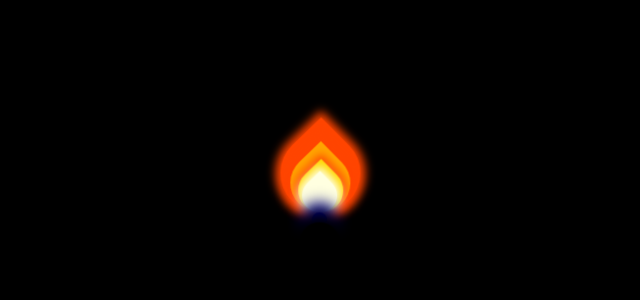
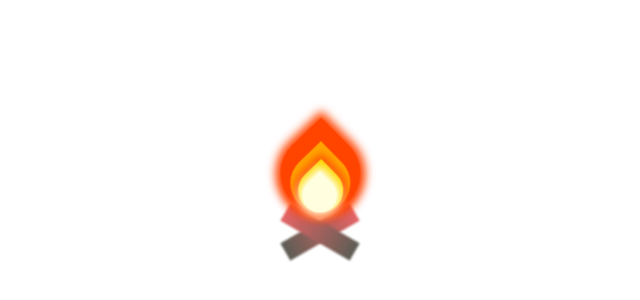
Before and after one commit to vincentntang/codepen-demos, a plain HTML site: page dark-souls-bonfire/index.html in a window 1280 px wide. Shown: the part 196-496 px from the top of the page, without its empty margins (360-1000 px from the left). Drawn offline with Linux system fonts and the light colour scheme.

Commit message:
Enhancing flame with logs

```diff
--- a/dark-souls-bonfire/index.html
+++ b/dark-souls-bonfire/index.html
@@ -5,14 +5,20 @@
   </head>
 
   <body>
-    <div clas="wrapper">
+    <div class="wrapper">
       <div class="flame-wrapper">
         <div class="flame red"></div>
         <div class="flame orange"></div>
         <div class="flame gold"></div>
         <div class="flame white"></div>
         <div class="base blue"></div>
-        <div class="base black"></div>
+      </div>
+      <div class="log log-left"></div>
+      <div class="log log-right"></div>
+      <div class="sword-wrapper">
+        <div class="sword hilt"></div>
+        <div class="sword blade"></div>
+        <div class="sword guard"></div>
       </div>
     </div>
     <script src="script.js"></script>
--- a/dark-souls-bonfire/style.css
+++ b/dark-souls-bonfire/style.css
@@ -3,15 +3,16 @@ body {
   justify-content: center;
   align-items: center;
   height: 100vh;
-  background-color: black;
+  /* background-color: black; */
 }
 
 .wrapper {
-  height: 800px;
+  width: auto;
+  height: auto;
+  position: relative;
   display: flex;
+  justify-content: center;
   align-items: center;
-  justify-content: center;
-  font-size: 21px;
 }
 
 .red {
@@ -41,7 +42,7 @@ body {
   background: lightyellow;
   box-shadow: 0px 0px 9px 4px lightyellow;
 }
-.blue {
+/* .blue {
   left: 32px;
   width: 15px;
   height: 15px;
@@ -59,7 +60,7 @@ body {
 .base {
   border-radius: 50%;
   position: absolute;
-}
+} */
 .flame-wrapper {
   position: relative;
   animation: flicker 3ms ease-in infinite;
@@ -76,7 +77,7 @@ body {
     transform: rotate(-1deg);
   }
   20% {
-    transform: rotate(2deg) scaleY(1.05);
+    transform: rotate(2deg) scaleY(1.2);
   }
   40% {
     transform: rotate(-1deg);
@@ -91,3 +92,20 @@ body {
     transform: rotate(1deg);
   }
 }
+
+.log {
+  width: 20px;
+  height: 80px;
+  filter: blur(1px);
+  background: linear-gradient(#e66465, #5d5e55);
+  position: absolute;
+  z-index: -5;
+  top: -20px;
+  left: 30px;
+}
+.log-left {
+  transform: rotate(60deg);
+}
+.log-right {
+  transform: rotate(-60deg);
+}
```
Also changed, not shown: 1 other file.
